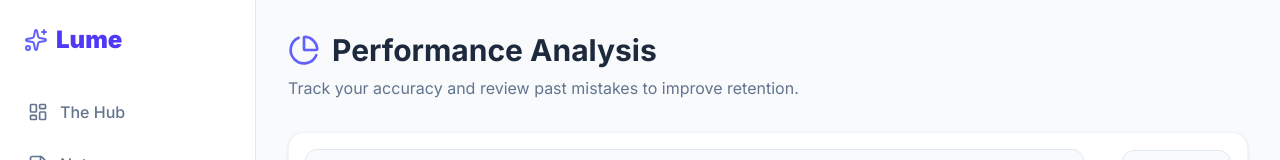
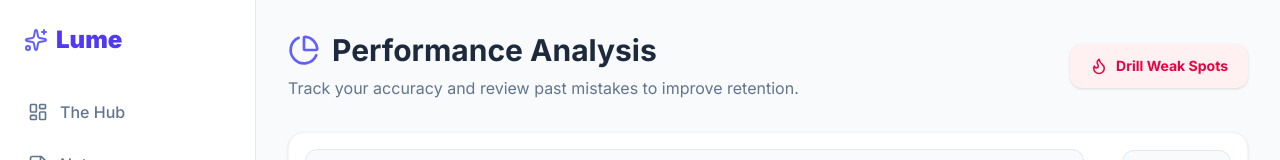
Before and after one commit to piyushbrl69/Lume, a Next.js app: page /analysis in a window 1280 px wide. Shown: the top 160 px of the page. Built offline with nearby package versions, Linux system fonts and the light colour scheme.

Commit message:
Improved functionality

```diff
--- a/app/analysis/page.tsx
+++ b/app/analysis/page.tsx
@@ -2,7 +2,7 @@
 
 import React, { useState, useEffect } from 'react';
 import { motion, AnimatePresence } from 'framer-motion';
-import { PieChart, Target, CheckCircle2, XCircle, BrainCircuit, ChevronDown, ChevronUp, Clock, AlertCircle, Search, Calendar, Filter } from 'lucide-react';
+import { PieChart, Target, CheckCircle2, XCircle, BrainCircuit, ChevronDown, ChevronUp, Clock, AlertCircle, Search, Calendar, Filter, Flame } from 'lucide-react';
 
 type QuizDetail = {
   question: string;
@@ -25,7 +25,6 @@ export default function AnalysisPage() {
   const [history, setHistory] = useState<QuizStat[]>([]);
   const [expandedId, setExpandedId] = useState<string | null>(null);
 
-  // Filtering State
   const [searchQuery, setSearchQuery] = useState('');
   const [dateFilter, setDateFilter] = useState('All');
 
@@ -34,17 +33,14 @@ export default function AnalysisPage() {
     setHistory(stored.sort((a: QuizStat, b: QuizStat) => b.id.localeCompare(a.id)));
   }, []);
 
-  // Extract unique dates for the dropdown filter
   const uniqueDates = Array.from(new Set(history.map(q => q.date))).sort((a, b) => b.localeCompare(a));
 
-  // Apply Filters
   const filteredHistory = history.filter(quiz => {
     const matchesSearch = quiz.topic.toLowerCase().includes(searchQuery.toLowerCase());
     const matchesDate = dateFilter === 'All' || quiz.date === dateFilter;
     return matchesSearch && matchesDate;
   });
 
-  // Calculate Dynamic Metrics based on Filtered Data
   const totalQuizzes = filteredHistory.length;
   const totalQuestions = filteredHistory.reduce((acc, curr) => acc + curr.total, 0);
   const totalCorrect = filteredHistory.reduce((acc, curr) => acc + curr.score, 0);
@@ -55,21 +51,59 @@ export default function AnalysisPage() {
     setExpandedId(expandedId === id ? null : id);
   };
 
+  // --- NEW: Handle Weak Spot Drill ---
+  const handleDrillWeakSpots = () => {
+    const missedQuestions: string[] = [];
+
+    // Gather incorrect questions from the currently filtered view
+    filteredHistory.forEach(quiz => {
+      if (quiz.details) {
+        quiz.details.forEach(q => {
+          if (q.userAnswer !== q.correctAnswer) {
+            missedQuestions.push(q.question);
+          }
+        });
+      }
+    });
+
+    if (missedQuestions.length === 0) {
+      alert("No mistakes found in this view! You're doing great.");
+      return;
+    }
+
+    // Take up to 5 most recent mistakes to keep the prompt focused
+    const recentMisses = missedQuestions.slice(0, 5);
+    const drillPrompt = `Remedial Drill focusing on concepts related to these missed questions: ${recentMisses.join(' | ')}`;
+
+    // Hand off the prompt to the Quiz page
+    localStorage.setItem('lume-drill-topic', drillPrompt);
+    window.location.href = '/quiz';
+  };
+
   return (
     <main className="p-4 sm:p-6 md:p-8 w-full min-h-screen bg-slate-50 dark:bg-slate-950 space-y-8">
 
-      <header>
-        <h1 className="text-2xl sm:text-3xl font-bold text-slate-800 dark:text-white flex items-center gap-3">
-          <PieChart className="text-indigo-500 shrink-0" size={32} />
-          Performance Analysis
-        </h1>
-        <p className="text-slate-500 mt-2 text-sm sm:text-base">Track your accuracy and review past mistakes to improve retention.</p>
+      <header className="flex flex-col sm:flex-row sm:items-center justify-between gap-4">
+        <div>
+          <h1 className="text-2xl sm:text-3xl font-bold text-slate-800 dark:text-white flex items-center gap-3">
+            <PieChart className="text-indigo-500 shrink-0" size={32} />
+            Performance Analysis
+          </h1>
+          <p className="text-slate-500 mt-2 text-sm sm:text-base">Track your accuracy and review past mistakes to improve retention.</p>
+        </div>
+
+        {/* Drill Weak Spots Button */}
+        <button
+          onClick={handleDrillWeakSpots}
+          className="flex items-center gap-2 px-5 py-3 rounded-xl text-sm font-bold transition-all bg-rose-50 hover:bg-rose-100 text-rose-600 dark:bg-rose-900/30 dark:hover:bg-rose-900/50 dark:text-rose-400 shrink-0 shadow-sm"
+        >
+          <Flame size={18} />
+          Drill Weak Spots
+        </button>
       </header>
 
       {/* DYNAMIC FILTER BAR */}
       <section className="flex flex-col sm:flex-row gap-3 bg-white dark:bg-slate-900 p-4 rounded-2xl shadow-sm border border-slate-100 dark:border-slate-800">
-
-        {/* Topic Search */}
         <div className="relative flex-1">
           <Search size={18} className="absolute left-3.5 top-1/2 -translate-y-1/2 text-slate-400" />
           <input
@@ -80,8 +114,6 @@ export default function AnalysisPage() {
             className="w-full pl-10 pr-4 py-2.5 bg-slate-50 dark:bg-slate-950 border border-slate-200 dark:border-slate-800 rounded-xl outline-none focus:ring-2 focus:ring-indigo-500 text-slate-800 dark:text-slate-200 text-sm font-medium transition-all"
           />
         </div>
-
-        {/* Date Filter Dropdown */}
         <div className="flex items-center gap-2 shrink-0">
           <Calendar size={18} className="text-slate-400 hidden sm:block" />
           <select
@@ -97,26 +129,23 @@ export default function AnalysisPage() {
         </div>
       </section>
 
-      {/* TOP METRICS DASHBOARD (Dynamically updates based on filters) */}
+      {/* TOP METRICS DASHBOARD */}
       <section className="grid grid-cols-2 md:grid-cols-4 gap-4">
         <div className="bg-white dark:bg-slate-900 p-5 rounded-3xl border border-slate-100 dark:border-slate-800 shadow-sm flex flex-col justify-center items-center text-center">
           <BrainCircuit className="text-indigo-500 mb-2" size={24} />
           <p className="text-xs font-bold text-slate-400 uppercase tracking-wider">Quizzes Found</p>
           <p className="text-2xl sm:text-3xl font-bold text-slate-800 dark:text-white mt-1">{totalQuizzes}</p>
         </div>
-
         <div className="bg-white dark:bg-slate-900 p-5 rounded-3xl border border-slate-100 dark:border-slate-800 shadow-sm flex flex-col justify-center items-center text-center">
           <Target className="text-blue-500 mb-2" size={24} />
           <p className="text-xs font-bold text-slate-400 uppercase tracking-wider">Avg. Accuracy</p>
           <p className="text-2xl sm:text-3xl font-bold text-slate-800 dark:text-white mt-1">{overallAccuracy}%</p>
         </div>
-
         <div className="bg-emerald-50 dark:bg-emerald-950/30 p-5 rounded-3xl border border-emerald-100 dark:border-emerald-900/50 shadow-sm flex flex-col justify-center items-center text-center">
           <CheckCircle2 className="text-emerald-500 mb-2" size={24} />
           <p className="text-xs font-bold text-emerald-600 dark:text-emerald-500 uppercase tracking-wider">Questions Correct</p>
           <p className="text-2xl sm:text-3xl font-bold text-emerald-700 dark:text-emerald-400 mt-1">{totalCorrect}</p>
         </div>
-
         <div className="bg-rose-50 dark:bg-rose-950/30 p-5 rounded-3xl border border-rose-100 dark:border-rose-900/50 shadow-sm flex flex-col justify-center items-center text-center">
           <XCircle className="text-rose-500 mb-2" size={24} />
           <p className="text-xs font-bold text-rose-600 dark:text-rose-500 uppercase tracking-wider">Questions Missed</p>
@@ -144,8 +173,6 @@ export default function AnalysisPage() {
 
             return (
               <div key={quiz.id} className="bg-white dark:bg-slate-900 rounded-3xl border border-slate-100 dark:border-slate-800 shadow-sm overflow-hidden transition-all">
-
-                {/* Header Row (Clickable) */}
                 <button
                   onClick={() => toggleExpand(quiz.id)}
                   className="w-full p-4 sm:p-5 flex flex-col sm:flex-row sm:items-center justify-between gap-4 hover:bg-slate-50 dark:hover:bg-slate-800/50 transition-colors text-left"
@@ -154,7 +181,6 @@ export default function AnalysisPage() {
                     <h3 className="font-bold text-slate-800 dark:text-white text-base sm:text-lg pr-4">{quiz.topic}</h3>
                     <p className="text-xs text-slate-500 mt-1 font-medium">{quiz.date}</p>
                   </div>
-
                   <div className="flex items-center justify-between sm:justify-end gap-6 shrink-0 w-full sm:w-auto">
                     <div className="flex items-center gap-4">
                       <div className="text-right">
@@ -173,13 +199,10 @@ export default function AnalysisPage() {
                   </div>
                 </button>
 
-                {/* Expanded Details */}
                 <AnimatePresence>
                   {isExpanded && (
                     <motion.div
-                      initial={{ height: 0, opacity: 0 }}
-                      animate={{ height: 'auto', opacity: 1 }}
-                      exit={{ height: 0, opacity: 0 }}
+                      initial={{ height: 0, opacity: 0 }} animate={{ height: 'auto', opacity: 1 }} exit={{ height: 0, opacity: 0 }}
                       className="border-t border-slate-100 dark:border-slate-800 bg-slate-50/50 dark:bg-slate-950/50"
                     >
                       <div className="p-4 sm:p-6 space-y-6">
@@ -188,29 +211,20 @@ export default function AnalysisPage() {
                         ) : (
                           quiz.details.map((q, idx) => {
                             const isCorrect = q.userAnswer === q.correctAnswer;
-
                             return (
                               <div key={idx} className="bg-white dark:bg-slate-900 p-4 sm:p-5 rounded-2xl border border-slate-200 dark:border-slate-800 shadow-sm">
                                 <div className="flex items-start gap-3 mb-4">
-                                  {isCorrect ? (
-                                    <CheckCircle2 className="text-emerald-500 shrink-0 mt-0.5" size={22} />
-                                  ) : (
-                                    <XCircle className="text-rose-500 shrink-0 mt-0.5" size={22} />
-                                  )}
+                                  {isCorrect ? <CheckCircle2 className="text-emerald-500 shrink-0 mt-0.5" size={22} /> : <XCircle className="text-rose-500 shrink-0 mt-0.5" size={22} />}
                                   <h4 className="font-bold text-slate-800 dark:text-white text-sm sm:text-base leading-snug">
                                     <span className="text-slate-400 mr-2">{idx + 1}.</span>
                                     {q.question}
                                   </h4>
                                 </div>
-
                                 <div className="ml-9 space-y-2 text-sm font-semibold">
                                   <p className="text-slate-500 flex flex-wrap gap-2 items-center">
                                     <span className="uppercase text-[10px] tracking-wider font-bold bg-slate-100 dark:bg-slate-800 px-2 py-1 rounded text-slate-600 dark:text-slate-400">Your Answer</span>
-                                    <span className={isCorrect ? "text-emerald-600 dark:text-emerald-400" : "text-rose-600 dark:text-rose-400"}>
-                                      {q.userAnswer}
-                                    </span>
+                                    <span className={isCorrect ? "text-emerald-600 dark:text-emerald-400" : "text-rose-600 dark:text-rose-400"}>{q.userAnswer}</span>
                                   </p>
-
                                   {!isCorrect && (
                                     <p className="text-slate-500 flex flex-wrap gap-2 items-center">
                                       <span className="uppercase text-[10px] tracking-wider font-bold bg-emerald-50 dark:bg-emerald-900/30 px-2 py-1 rounded text-emerald-600 dark:text-emerald-400">Correct Answer</span>
@@ -218,11 +232,9 @@ export default function AnalysisPage() {
                                     </p>
                                   )}
                                 </div>
-
                                 <div className="ml-9 mt-4 bg-indigo-50 dark:bg-indigo-950/30 border border-indigo-100 dark:border-indigo-900/50 p-4 rounded-xl">
                                   <p className="text-xs sm:text-sm text-indigo-800 dark:text-indigo-300 leading-relaxed font-medium">
-                                    <span className="font-bold mr-1">Explanation:</span>
-                                    {q.explanation}
+                                    <span className="font-bold mr-1">Explanation:</span> {q.explanation}
                                   </p>
                                 </div>
                               </div>
@@ -238,7 +250,6 @@ export default function AnalysisPage() {
           })
         )}
       </section>
-
     </main>
   );
 }
```
Also changed, not shown: app/quiz/page.tsx (+26 -14 lines).
